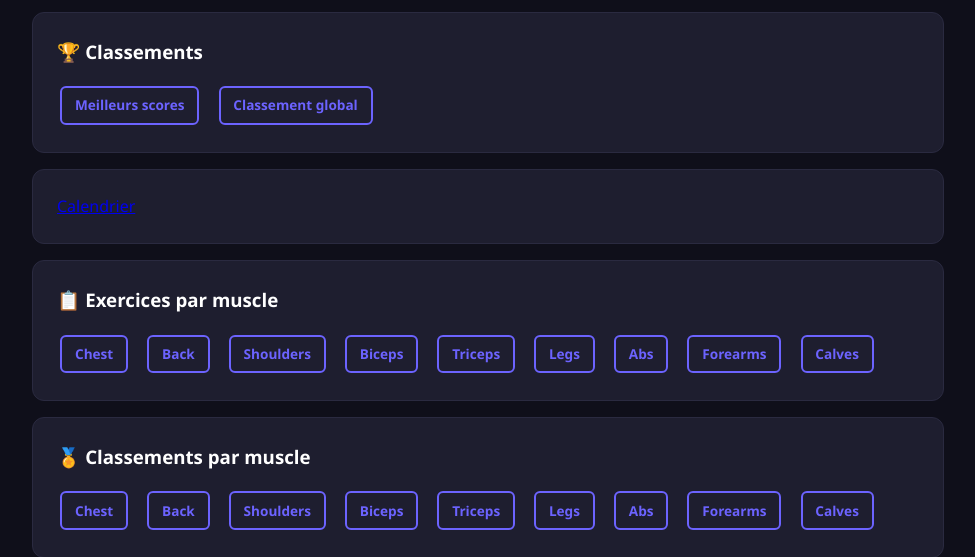
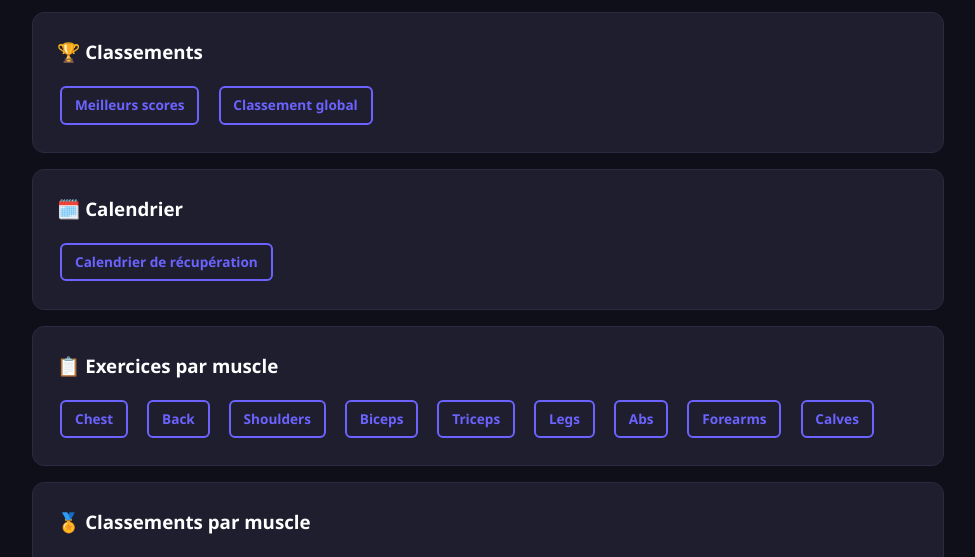
Before and after one commit to reibelbenjamin6-dev/projetNSI-gym, a Flask app: page /dashboard in a window 1280 px wide. Shown: the part 498-1055 px from the top of the page, without its empty margins (152-1127 px from the left). Run offline with Flask 3, Linux system fonts and the light colour scheme; the visitor is signed in with stand-in values (Sample User, id 1); data comes from the database, SQL or seed files in the repository; data that the repository does not hold is empty.

Commit message:
Update dashboard.html

```diff
--- a/templates/dashboard.html
+++ b/templates/dashboard.html
@@ -20,9 +20,8 @@
         </div>
     </div>
     <div class="card">
-        <a href="{{ url_for('recovery_calendar') }}">
-    Calendrier
-</a>
+        <h3>🗓️ Calendrier</h3>
+        <a href="{{ url_for('recovery_calendar') }}" class="btn btn-outline btn-sm">Calendrier de récupération</a>
     </div>
     <div class="card">
         <h3>📋 Exercices par muscle</h3>
```
